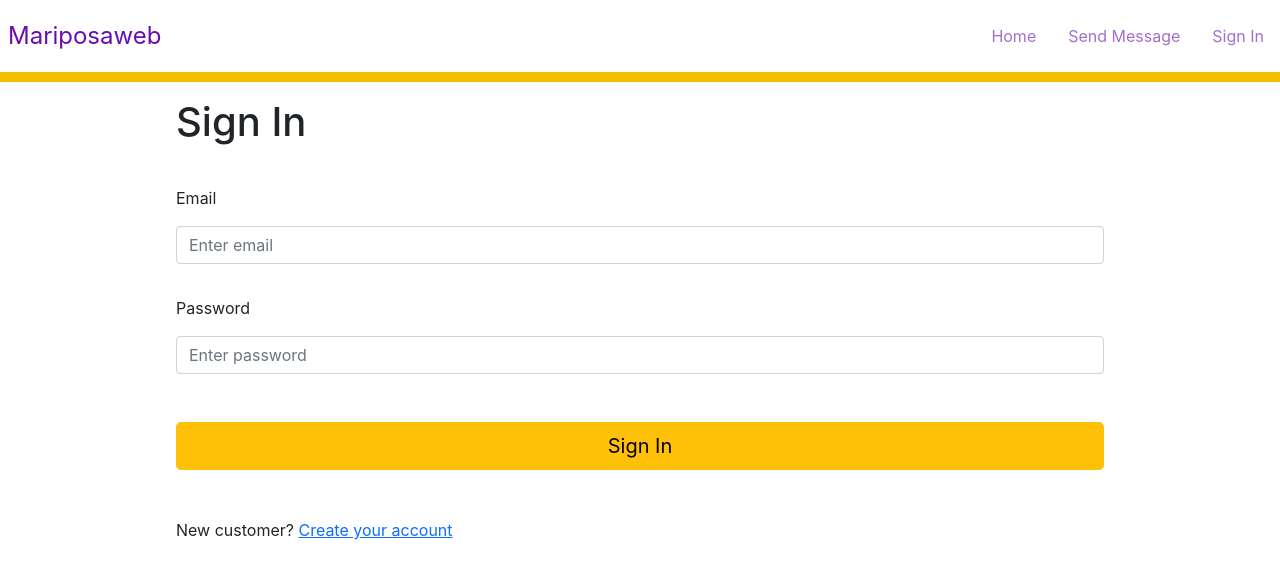
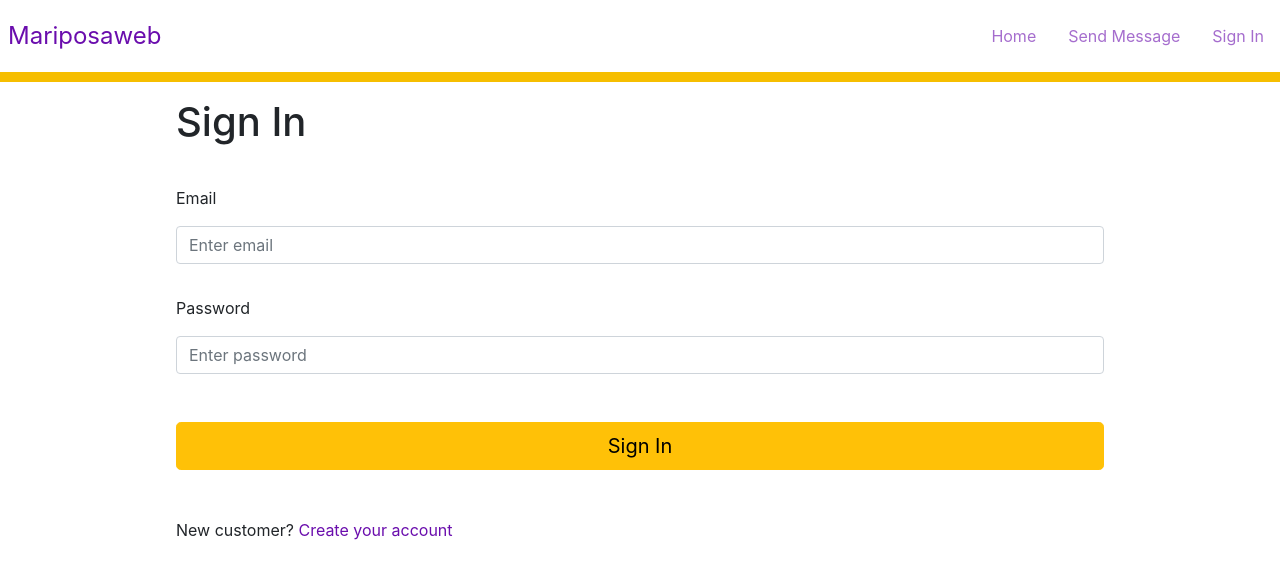
Before and after one commit to DanSimonson/spa, a React (Create React App) app in the folder frontend/: page /signin in a window 1280 px wide. Shown: the top 578 px of the page. Built offline with nearby package versions, Linux system fonts and the light colour scheme.

Commit message:
added  router link style to match existing links

```diff
--- a/frontend/src/components/navbar.css
+++ b/frontend/src/components/navbar.css
@@ -48,8 +48,16 @@ body {
   color: #4a148c;
   cursor: pointer;
   opacity: 1;
-  /*background-color: #555;*/
 }
+/*Link style*/
+a {
+  text-decoration: none;
+  color: #6a0dad;
+}
+a:hover {
+  color: #4a148c;
+}
+/*end Link style*/
 
 .toggle-button {
   position: absolute;
@@ -99,9 +107,7 @@ body {
   border-radius: 0.5rem; */
   /* transition: width 2s; */
 }
-/* .navbar-links li {
-  display: block;
-} */
+
 .dropdown:hover .dropdown-content {
   display: block;
 }
--- a/frontend/src/components/navbar.js
+++ b/frontend/src/components/navbar.js
@@ -68,6 +68,14 @@ function Navbar(props) {
               </li>
             ) : null}
             {userInfo ? (
+              <Link to="/showMessages">
+                <li>
+                  <a>Show Messages</a>
+                </li>
+              </Link>
+            ) : null}
+
+            {userInfo ? (
               <li>
                 <a onClick={signoutHandler}>Sign Out</a>
               </li>
```
